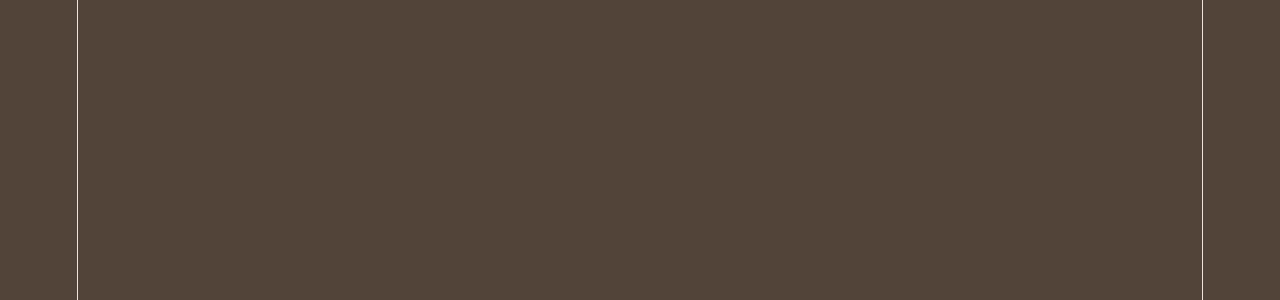
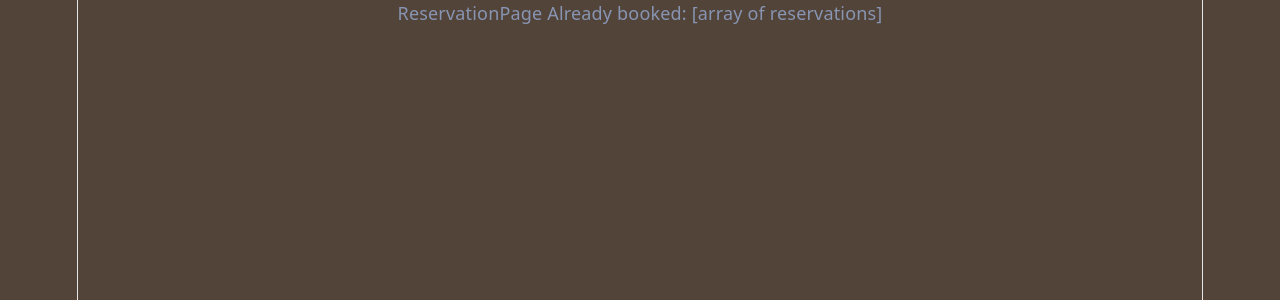
Before and after one commit to LeonardoNoseryoung/2026-rest-foods-frontend--team-2-, a React (Vite) app in the folder my-app/: page /reservation in a window 1280 px wide. Before the commit this address had no page. Shown: the top 300 px of the page. Built offline with nearby package versions, Linux system fonts and the light colour scheme; no server answers.

Commit message:
Update App.tsx
- Add Nav to ReservationPage.tsx

```diff
--- a/my-app/src/App.tsx
+++ b/my-app/src/App.tsx
@@ -1,6 +1,7 @@
 import { Route, Routes } from "react-router-dom";
 import MainPage from "./Pages/MainPage";
 import MenuPage from "./Pages/MenuPage";
+import ReservationPage from "./Pages/ReservationPage";
 
 function App() {
   return (
@@ -8,6 +9,8 @@ function App() {
       <Routes>
         <Route path="/" element={<MainPage />} />
         <Route path="/menu" element={<MenuPage />} />
+        <Route path="/reservation" element={<ReservationPage />} />
+
       </Routes>
     </>
   );
```
